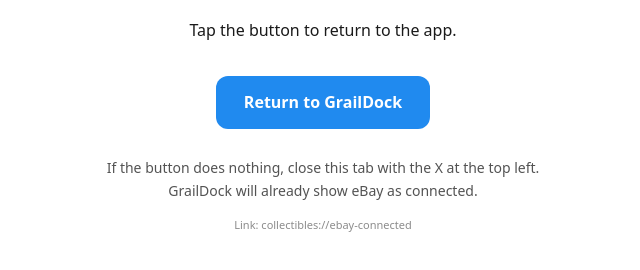
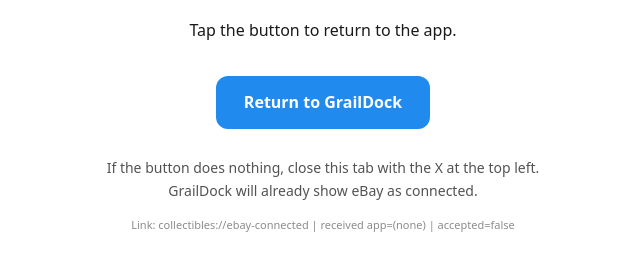
Before and after one commit to WileHaven/graildock, a plain HTML site: page return.html in a window 1280 px wide. Shown: the part 124-394 px from the top of the page, without its empty margins (317-957 px from the left). Drawn offline with Linux system fonts and the light colour scheme.

Commit message:
Return page: show the received app link for diagnosis

```diff
--- a/return.html
+++ b/return.html
@@ -41,7 +41,7 @@
   var joiner = base.indexOf('?') === -1 ? '?' : '&';
   var target = base + (query.length ? joiner + query.join('&') : '');
   document.getElementById('open').href = target;
-  document.getElementById('target').textContent = 'Link: ' + target;
+  document.getElementById('target').textContent = 'Link: ' + target + '  |  received app=' + (app === '' ? '(none)' : app) + '  |  accepted=' + allowed.test(app);
 </script>
 </body>
 </html>
```
